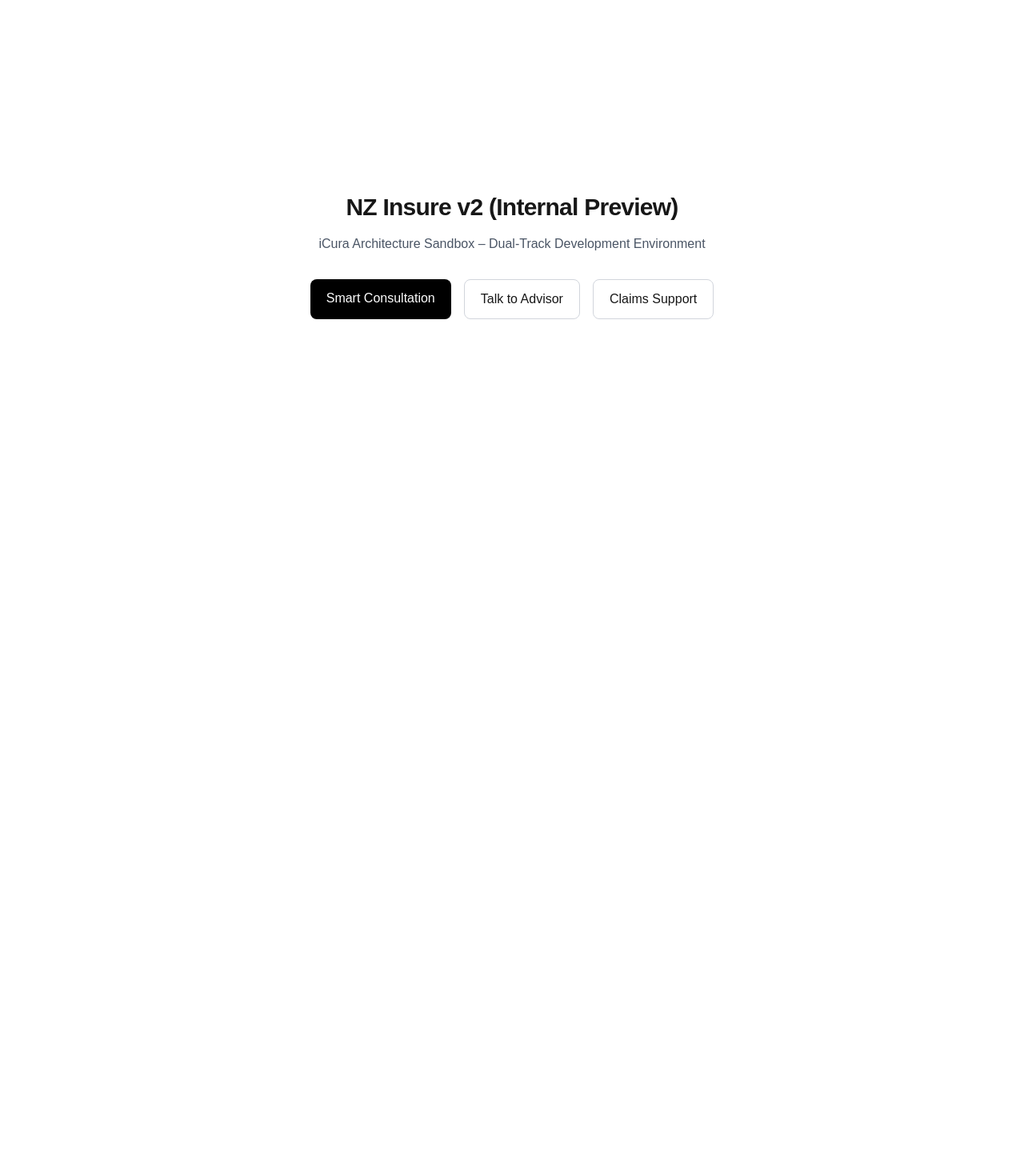
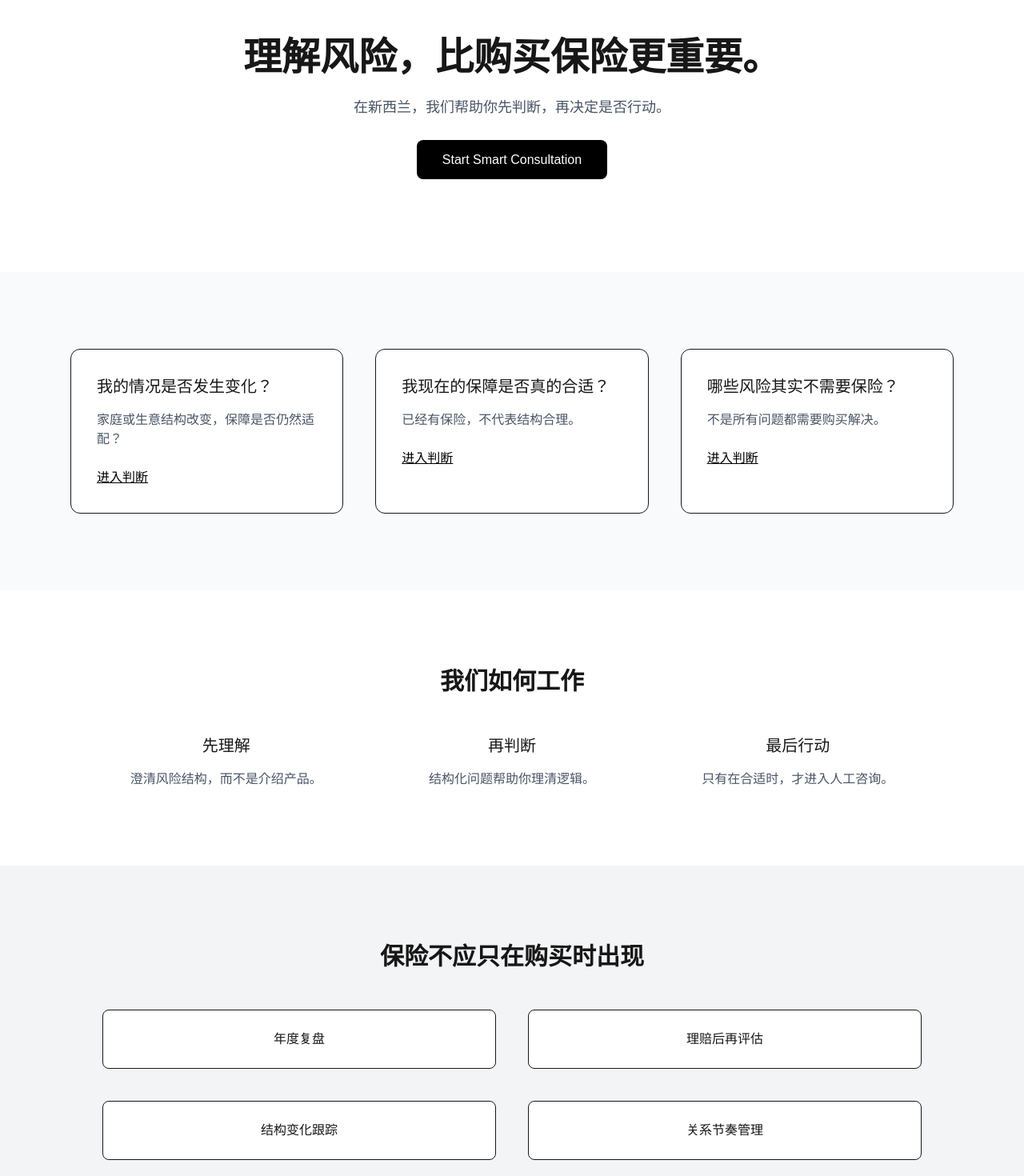
Before and after one commit to normanhon888/nzinsure-v2, a Next.js app: page / in a window 1280 px wide. Shown: the part 80-1550 px from the top of the page at 80% size. Before the commit the page ends 800 px from the top, so only its background shows below. Built offline with nearby package versions, Linux system fonts and the light colour scheme.

Commit message:
A1 Homepage Structure

```diff
--- /dev/null
+++ b/app/page.backup.tsx
@@ -0,0 +1,36 @@
+export default function Home() {
+  return (
+    <main className="min-h-screen flex flex-col items-center justify-center bg-white">
+      <h1 className="text-3xl font-semibold tracking-tight">
+        NZ Insure v2 (Internal Preview)
+      </h1>
+
+      <p className="mt-4 text-gray-600 text-center max-w-lg">
+        iCura Architecture Sandbox – Dual-Track Development Environment
+      </p>
+
+      <div className="mt-8 flex gap-4">
+        <a
+          href="/icura"
+          className="px-5 py-3 bg-black text-white rounded-lg hover:opacity-90 transition"
+        >
+          Smart Consultation
+        </a>
+
+        <a
+          href="/advisor"
+          className="px-5 py-3 border border-gray-300 rounded-lg hover:bg-gray-100 transition"
+        >
+          Talk to Advisor
+        </a>
+
+        <a
+          href="/claims"
+          className="px-5 py-3 border border-gray-300 rounded-lg hover:bg-gray-100 transition"
+        >
+          Claims Support
+        </a>
+      </div>
+    </main>
+  )
+}
--- a/app/page.tsx
+++ b/app/page.tsx
@@ -1,36 +1,17 @@
-export default function Home() {
+import Hero from "../components/home/Hero";
+import DecisionEntry from "../components/home/DecisionEntry";
+import HowWeWork from "../components/home/HowWeWork";
+import LongTermModel from "../components/home/LongTermModel";
+import FinalCTA from "../components/home/FinalCTA";
+
+export default function HomePage() {
   return (
-    <main className="min-h-screen flex flex-col items-center justify-center bg-white">
-      <h1 className="text-3xl font-semibold tracking-tight">
-        NZ Insure v2 (Internal Preview)
-      </h1>
-
-      <p className="mt-4 text-gray-600 text-center max-w-lg">
-        iCura Architecture Sandbox – Dual-Track Development Environment
-      </p>
-
-      <div className="mt-8 flex gap-4">
-        <a
-          href="/icura"
-          className="px-5 py-3 bg-black text-white rounded-lg hover:opacity-90 transition"
-        >
-          Smart Consultation
-        </a>
-
-        <a
-          href="/advisor"
-          className="px-5 py-3 border border-gray-300 rounded-lg hover:bg-gray-100 transition"
-        >
-          Talk to Advisor
-        </a>
-
-        <a
-          href="/claims"
-          className="px-5 py-3 border border-gray-300 rounded-lg hover:bg-gray-100 transition"
-        >
-          Claims Support
-        </a>
-      </div>
+    <main>
+      <Hero />
+      <DecisionEntry />
+      <HowWeWork />
+      <LongTermModel />
+      <FinalCTA />
     </main>
-  )
+  );
 }
--- /dev/null
+++ b/components/home/DecisionEntry.tsx
@@ -0,0 +1,39 @@
+export default function DecisionEntry() {
+  return (
+    <section className="py-24 bg-gray-50">
+      <div className="grid md:grid-cols-3 gap-10 max-w-6xl mx-auto px-6">
+
+        <Card
+          title="我的情况是否发生变化？"
+          desc="家庭或生意结构改变，保障是否仍然适配？"
+          link="/icura"
+        />
+
+        <Card
+          title="我现在的保障是否真的合适？"
+          desc="已经有保险，不代表结构合理。"
+          link="/icura"
+        />
+
+        <Card
+          title="哪些风险其实不需要保险？"
+          desc="不是所有问题都需要购买解决。"
+          link="/insights"
+        />
+
+      </div>
+    </section>
+  );
+}
+
+function Card({ title, desc, link }: any) {
+  return (
+    <div className="p-8 bg-white rounded-xl border">
+      <h3 className="text-xl font-medium">{title}</h3>
+      <p className="mt-4 text-gray-600">{desc}</p>
+      <a href={link} className="mt-6 inline-block text-black underline">
+        进入判断
+      </a>
+    </div>
+  );
+}
--- /dev/null
+++ b/components/home/FinalCTA.tsx
@@ -0,0 +1,17 @@
+export default function FinalCTA() {
+  return (
+    <section className="py-24 text-center">
+      <h2 className="text-3xl font-semibold mb-6">
+        如果你不确定是否需要行动，
+        先从判断开始。
+      </h2>
+
+      <a
+        href="/icura"
+        className="px-8 py-4 bg-black text-white rounded-lg"
+      >
+        Start Smart Consultation
+      </a>
+    </section>
+  );
+}
--- /dev/null
+++ b/components/home/Hero.tsx
@@ -0,0 +1,22 @@
+export default function Hero() {
+  return (
+    <section className="py-32 text-center">
+      <h1 className="text-5xl font-semibold">
+        理解风险，比购买保险更重要。
+      </h1>
+
+      <p className="mt-6 text-lg max-w-2xl mx-auto text-gray-600">
+        在新西兰，我们帮助你先判断，再决定是否行动。
+      </p>
+
+      <div className="mt-10">
+        <a
+          href="/icura"
+          className="px-8 py-4 bg-black text-white rounded-lg"
+        >
+          Start Smart Consultation
+        </a>
+      </div>
+    </section>
+  );
+}
--- /dev/null
+++ b/components/home/HowWeWork.tsx
@@ -0,0 +1,24 @@
+export default function HowWeWork() {
+  return (
+    <section className="py-24 text-center">
+      <h2 className="text-3xl font-semibold mb-12">
+        我们如何工作
+      </h2>
+
+      <div className="grid md:grid-cols-3 gap-12 max-w-5xl mx-auto">
+        <Step title="先理解" desc="澄清风险结构，而不是介绍产品。" />
+        <Step title="再判断" desc="结构化问题帮助你理清逻辑。" />
+        <Step title="最后行动" desc="只有在合适时，才进入人工咨询。" />
+      </div>
+    </section>
+  );
+}
+
+function Step({ title, desc }: any) {
+  return (
+    <div>
+      <h3 className="text-xl font-medium">{title}</h3>
+      <p className="mt-4 text-gray-600">{desc}</p>
+    </div>
+  );
+}
--- /dev/null
+++ b/components/home/LongTermModel.tsx
@@ -0,0 +1,24 @@
+export default function LongTermModel() {
+  return (
+    <section className="py-24 bg-gray-100 text-center">
+      <h2 className="text-3xl font-semibold mb-12">
+        保险不应只在购买时出现
+      </h2>
+
+      <div className="grid md:grid-cols-2 gap-10 max-w-5xl mx-auto">
+        <Item text="年度复盘" />
+        <Item text="理赔后再评估" />
+        <Item text="结构变化跟踪" />
+        <Item text="关系节奏管理" />
+      </div>
+    </section>
+  );
+}
+
+function Item({ text }: any) {
+  return (
+    <div className="p-6 bg-white rounded-lg border">
+      {text}
+    </div>
+  );
+}
```
